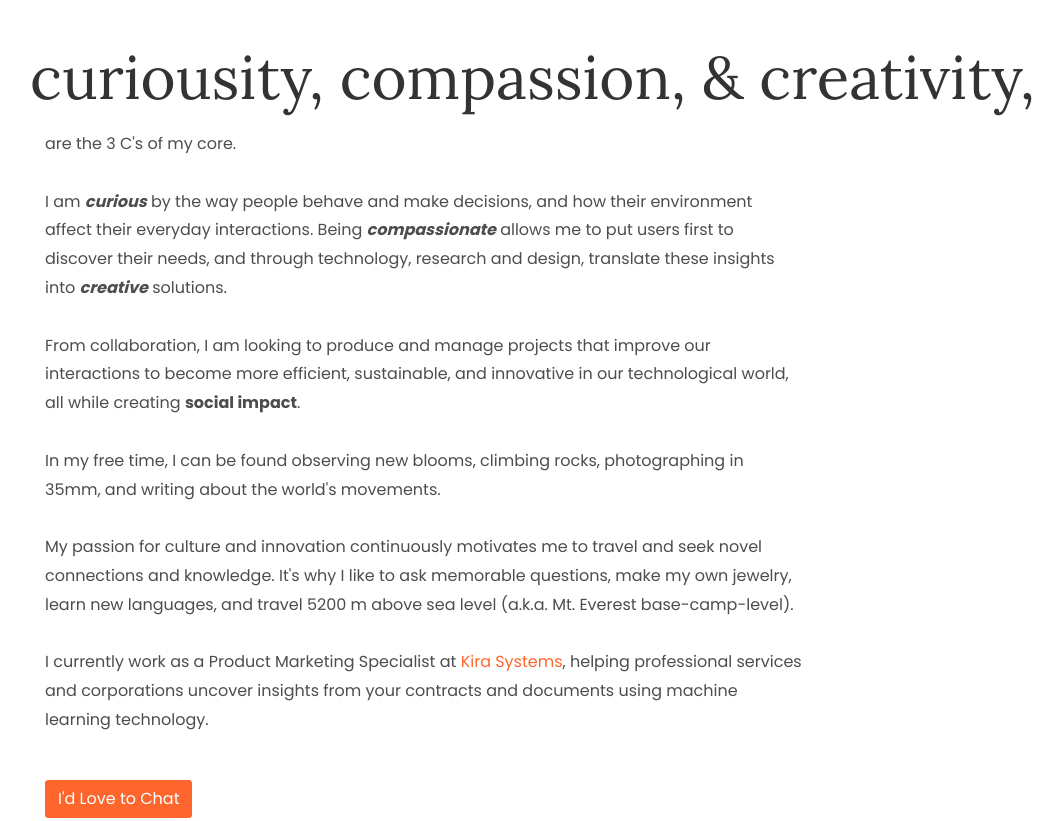
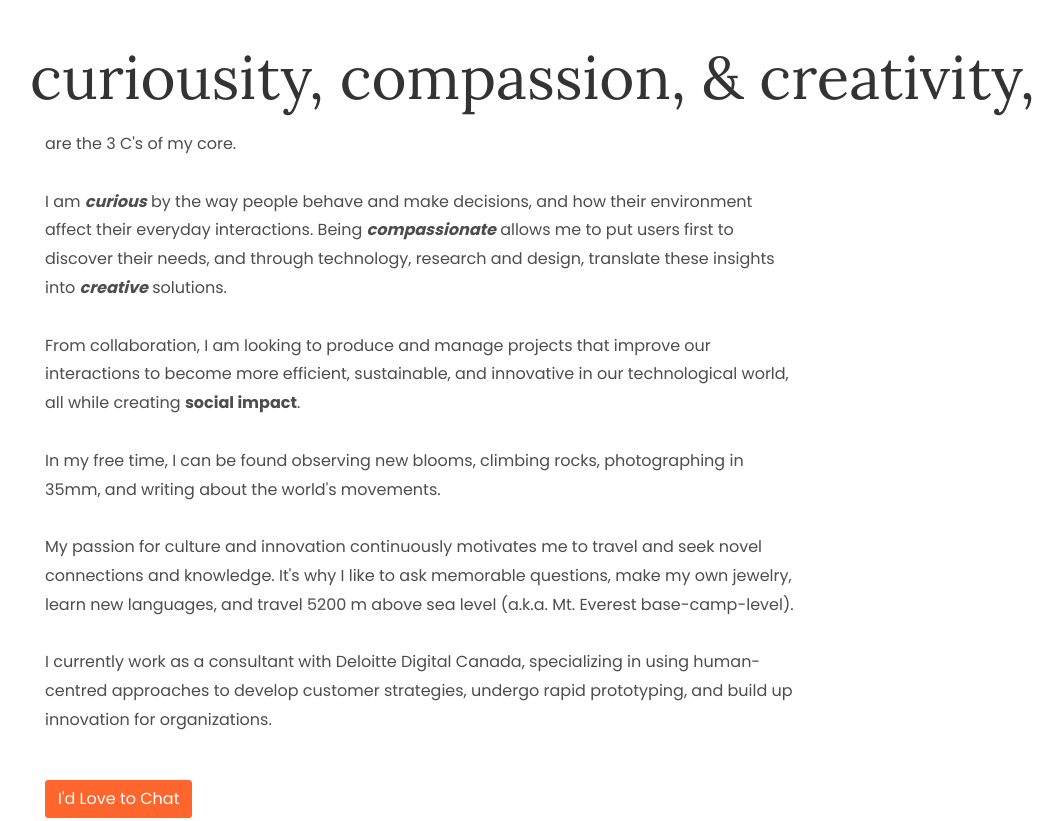
Before and after one commit to rtseng22/rachelt, a plain HTML site: page about.html in a window 1280 px wide. Shown: the part 880-1701 px from the top of the page, without its empty margins (20-1083 px from the left). Drawn offline with Linux system fonts and the light colour scheme; some packages are replaced by stand-ins of ours; no server answers; files whose address does not match are found by name; a web font is replaced by a local one.

Commit message:
Update about.html

```diff
--- a/about.html
+++ b/about.html
@@ -83,7 +83,7 @@
 
                     My passion for culture and innovation continuously motivates me to travel and seek novel connections and knowledge. It's why I like to ask memorable questions, make my own jewelry, learn new languages, and travel 5200 m above sea level (a.k.a. Mt. Everest base-camp-level).<br><br>
 
-                        I currently work as a Product Marketing Specialist at <a href="https://www.kirasystems.com">Kira Systems</a>, helping professional services and corporations uncover insights from your contracts and documents using machine learning technology.
+                        I currently work as a consultant with Deloitte Digital Canada, specializing in using human-centred approaches to develop customer strategies, undergo rapid prototyping, and build up innovation for organizations.
 
                    <!--am currently residing in Toronto after recently graduating from the University of British Columbia with a Bachelor of Commerce in Marketing and Sustainability.-->
 
```
